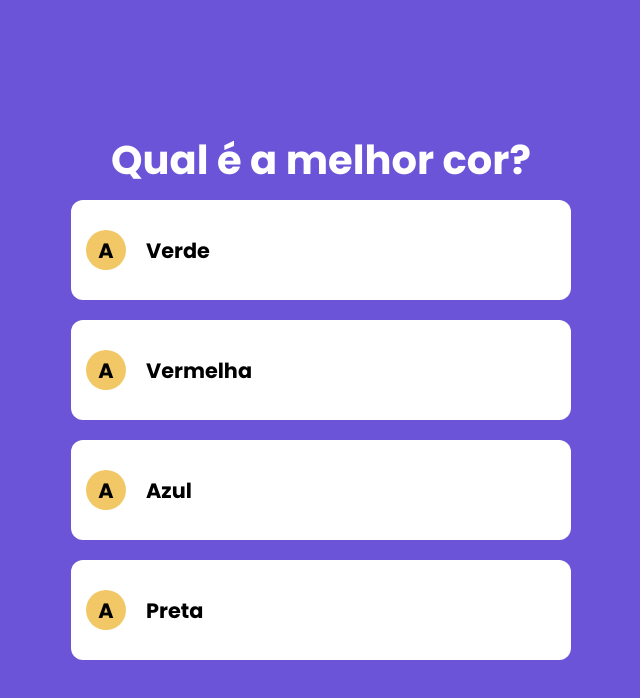
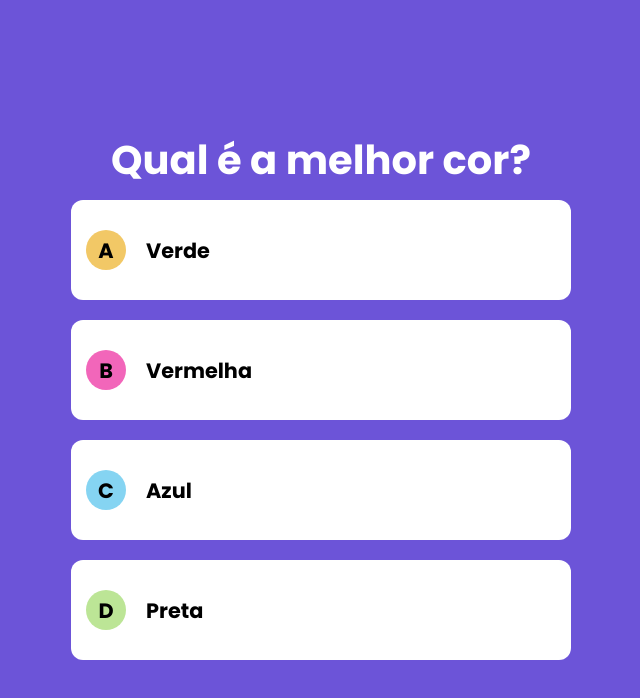
Before and after one commit to David-Pires/quiz, a Next.js app: page / in a window 1280 px wide. Shown: the top 698 px of the page, without its empty margins (319-959 px from the left). Built offline with nearby package versions, Linux system fonts and the light colour scheme.

Commit message:
array letras = [ {valor: 'A', cor: '#f2c866' }]

```diff
--- a/components/Questao.tsx
+++ b/components/Questao.tsx
@@ -3,6 +3,14 @@ import styles from "../styles/Questao.module.css";
 import QuestaoModel from "../model/questao";
 import Enunciado from "./Enunciado";
 import Resposta from "./Resposta";
+
+const letras = [
+  { valor: 'A', cor: '#f2c866'},
+  { valor: 'B', cor: '#f266ba'},
+  { valor: 'C', cor: '#85d4f2'},
+  { valor: 'D', cor: '#bce596'},
+
+]
 
 interface QuestaoProps {
   valor: QuestaoModel;
@@ -18,8 +26,8 @@ export default function Questao(props: QuestaoProps) {
         key={i}
         valor={resposta}
         indice={i}
-        letra="A"
-        corFundoLetra="#F2C866"
+        letra={letras[i].valor}
+        corFundoLetra={letras[i].cor}
         />
       );
     });
```
